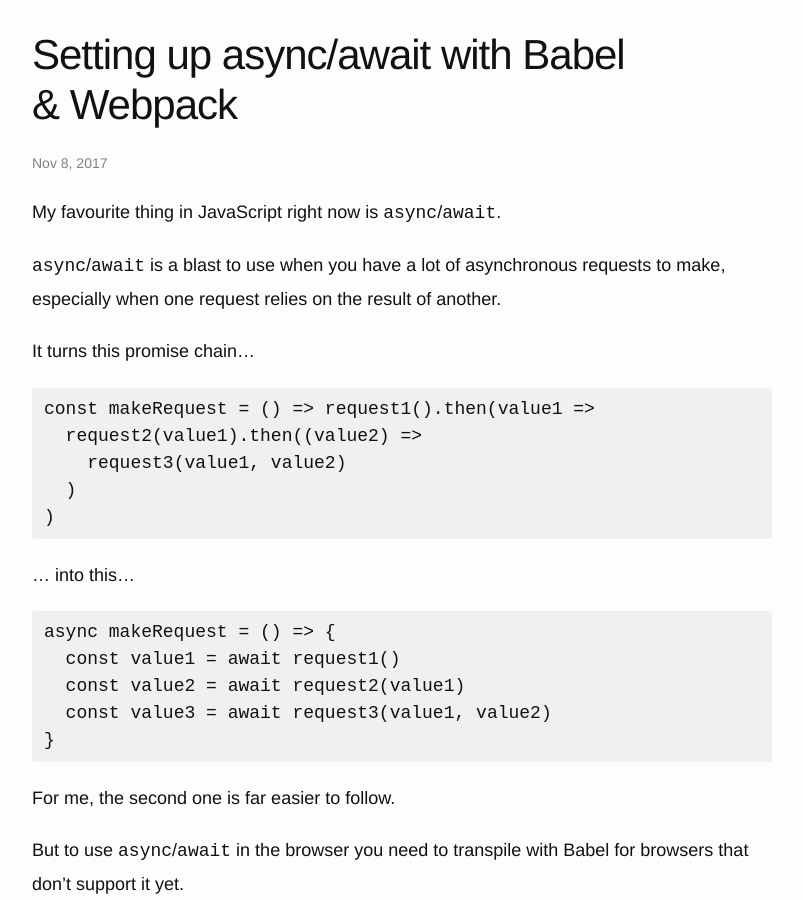
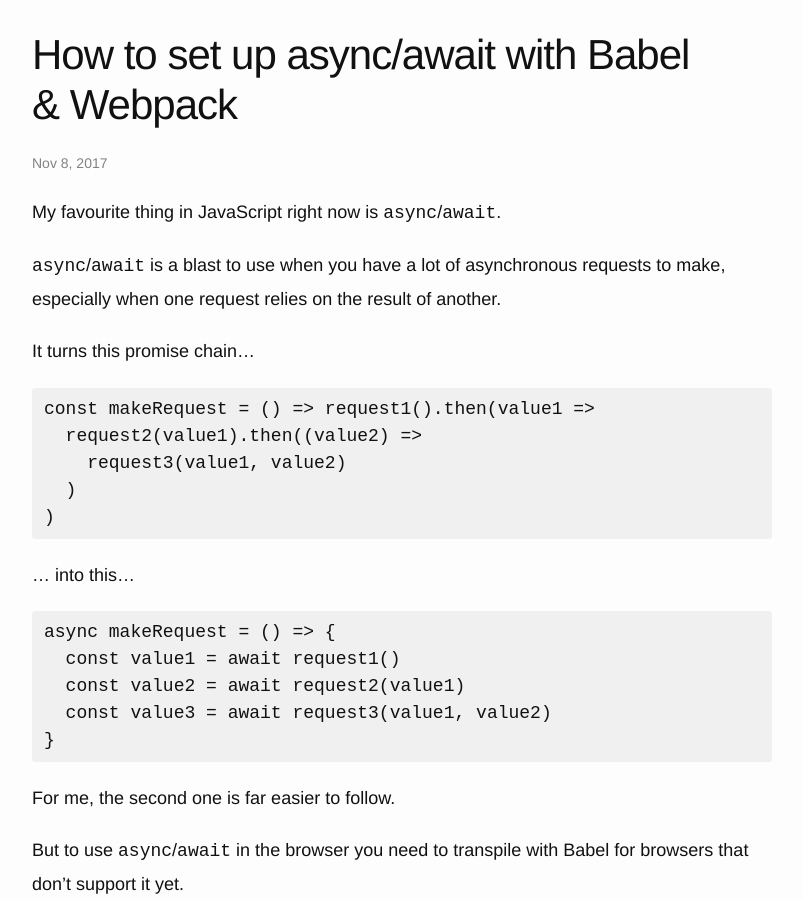
Before and after one commit to JasonLeeFrench/blog, a Jekyll site: the page built from _posts/2017-11-08-how-to-set-up-async-await-with-babel-and-webpack.md, in a window 1280 px wide and 900 px high. Shown: the whole window, without its empty margins (238-1041 px from the left). Built offline with Jekyll 4.4.1, drawn with Linux system fonts in a browser that asks for light colours.

Commit message:
new title?

```diff
--- a/_posts/2017-11-08-setting-up-async-await-with-babel-and-webpack.md
+++ b/_posts/2017-11-08-how-to-set-up-async-await-with-babel-and-webpack.md
@@ -1,6 +1,6 @@
 ---
 layout: post
-title:  "Setting up async/await with Babel & Webpack"
+title:  "How to set up async/await with Babel & Webpack"
 date:   2017-11-08 08:00:00 +0:00
 categories: post
 ---
```
